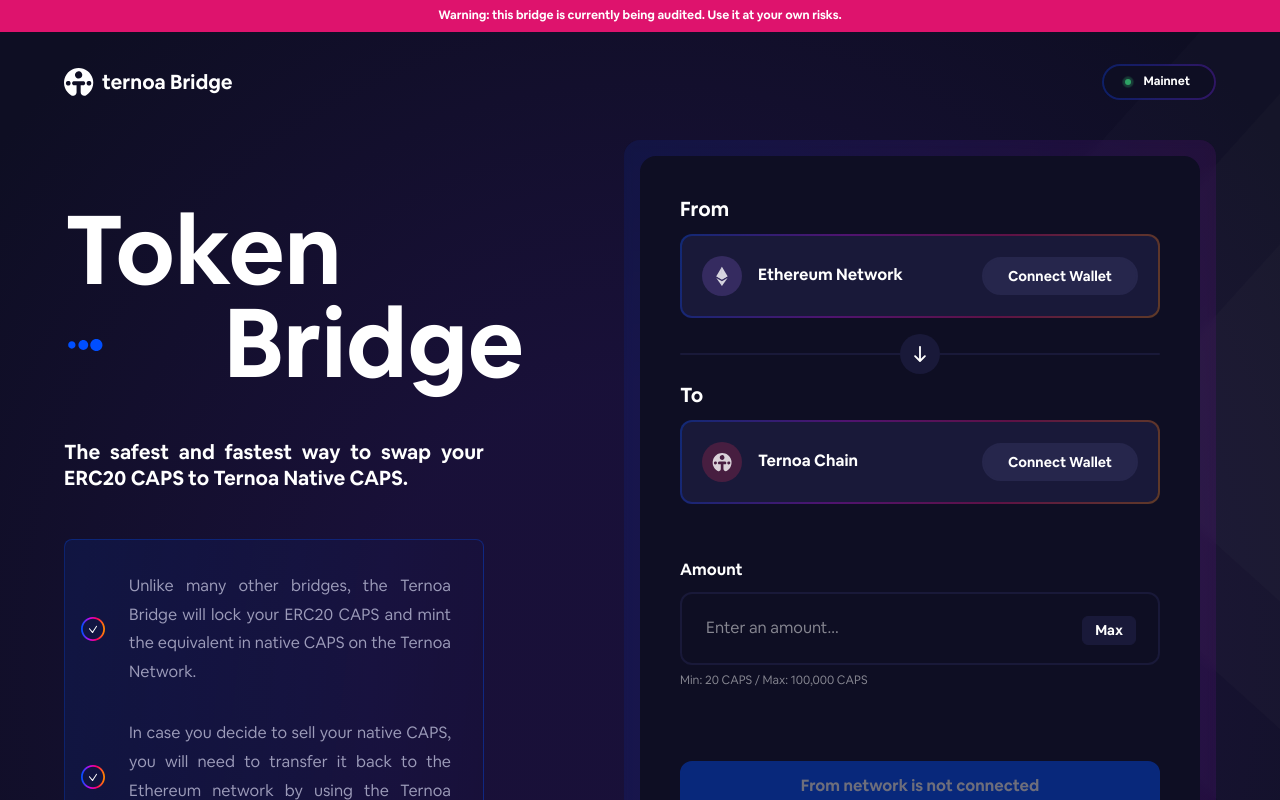
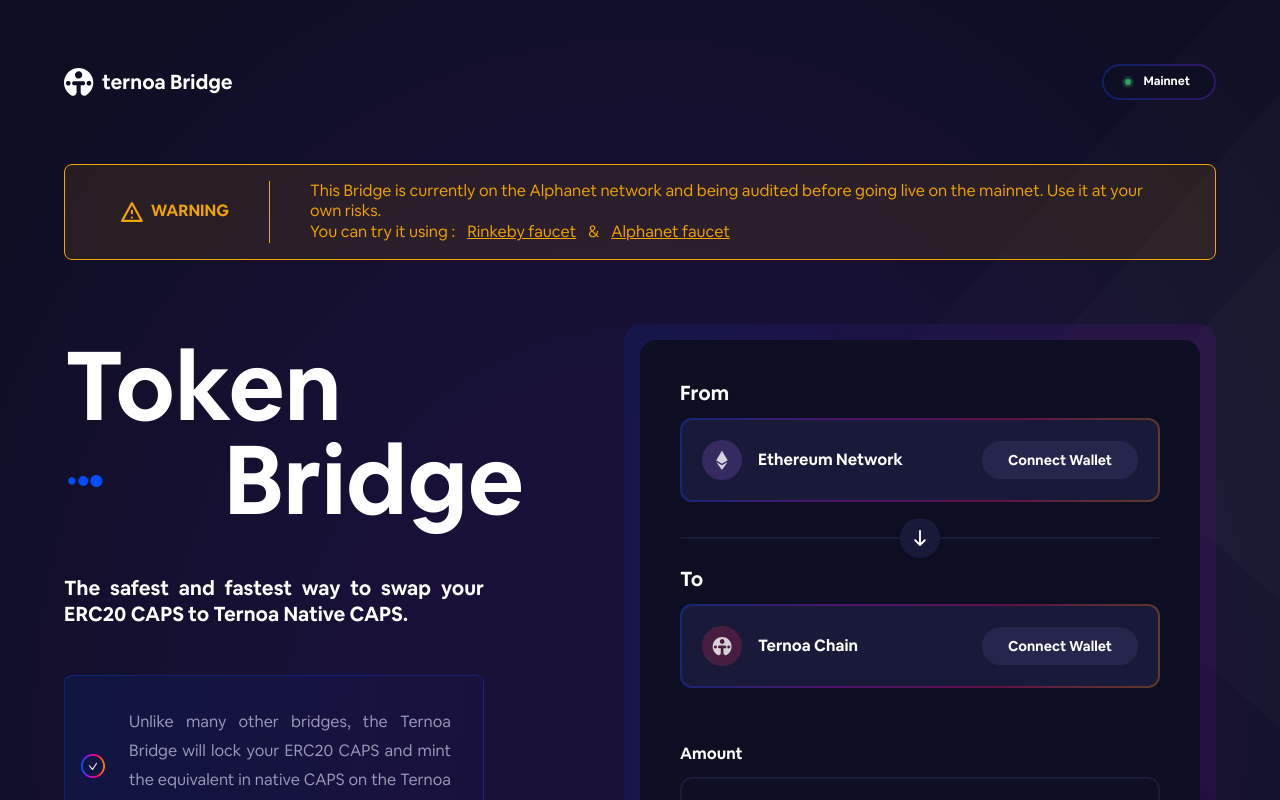
Before and after one commit to capsule-corp-ternoa/ternoa-bridge-front, a Next.js app: page / in a window 1280 px wide. Shown: the top 800 px of the page. Built offline with nearby package versions, Linux system fonts and the light colour scheme; no server answers.

Commit message:
feat(Homepage): New disclaimer banner

```diff
--- a/components/base/Header/Header.module.scss
+++ b/components/base/Header/Header.module.scss
@@ -4,7 +4,6 @@
   display: none;
 
   @include lg {
-    padding: 6.4rem 4rem 3.2rem !important;
     display: flex;
     align-items: center;
     justify-content: space-between;
--- a/components/base/MobileHeader/MobileHeader.module.scss
+++ b/components/base/MobileHeader/MobileHeader.module.scss
@@ -4,15 +4,6 @@
   display: flex;
   align-items: center;
   justify-content: space-between;
-  padding: 6.4rem 1.6rem 2.4rem !important;
-
-  @include md {
-    padding: 5.6rem 1.6rem 2.4rem !important;
-  }
-
-  @include md {
-    padding: 5.6rem 4rem 2.4rem !important;
-  }
 
   @include lg {
     display: none;
--- a/components/pages/Homepage/Homepage.module.scss
+++ b/components/pages/Homepage/Homepage.module.scss
@@ -1,4 +1,68 @@
 @import 'style/base.scss';
+
+.rootDisclaimer {
+  padding-top: 2.4rem !important;
+  padding-bottom: 6.4rem;
+
+  .disclaimer {
+    background: rgba(242, 164, 0, 0.1);
+    border: 1px solid #f2a400;
+    border-radius: 0.8rem;
+    width: 100%;
+    display: flex;
+    align-items: center;
+    color: #f2a400;
+    font-size: 1.6rem;
+    padding: 1.6rem;
+
+    .warning {
+      display: none;
+      align-items: center;
+      padding: 0 4rem;
+
+      .warningIcon {
+        height: 2rem;
+        width: auto;
+
+        path {
+          fill: #f2a400;
+        }
+      }
+
+      .warningLabel {
+        font-family: $font-bold;
+        margin-left: 0.8rem;
+      }
+
+      @include lg {
+        display: flex;
+      }
+    }
+
+    .message {
+      display: flex;
+      flex-direction: column;
+      align-items: flex-start;
+      padding: 0 4rem;
+
+      @include lg {
+        border-left: 1px solid #f2a400;
+      }
+
+      .faucetsMessage {
+        > * {
+          &:not(:first-child) {
+            margin-left: 1.2rem;
+          }
+        }
+
+        .faucetLink {
+          text-decoration: underline;
+        }
+      }
+    }
+  }
+}
 
 .root {
   @include lg {
@@ -95,7 +159,6 @@
 }
 
 .body {
-  margin-top: 4.8rem;
   position: relative;
 
   .box {
--- a/components/pages/Homepage/Homepage.tsx
+++ b/components/pages/Homepage/Homepage.tsx
@@ -1,6 +1,7 @@
 import React, { useEffect, useState } from 'react'
 import { useAppDispatch, useAppSelector } from 'redux/hooks'
 
+import Warning from 'assets/svgComponents/Warning'
 import { ErcWalletModal, PolkadotWalletModal } from 'components/base/Modals/WalletModal'
 import Transfer from 'components/base/Transfer'
 import Lottie from 'components/ui/Lottie'
@@ -59,6 +60,27 @@ const Homepage = () => {
 
   return (
     <main className="container">
+      <div className={`wrapper ${styles.rootDisclaimer}`}>
+        <div className={styles.disclaimer}>
+          <div className={styles.warning}>
+            <Warning className={styles.warningIcon} />
+            <div className={styles.warningLabel}>WARNING</div>
+          </div>
+          <div className={styles.message}>
+            <div>This Bridge is currently on the Alphanet network and being audited before going live on the mainnet. Use it at your own risks.</div>
+            <div className={styles.faucetsMessage}>
+              <span>You can try it using :</span>
+              <a className={styles.faucetLink} href="https://rinkebyfaucet.com/" target="_blank" rel="noopener noreferrer" title="Rinkeby faucet">
+                Rinkeby faucet
+              </a>
+              <span>&</span>
+              <a className={styles.faucetLink} href="https://www.ternoa.com/alphanet" target="_blank" rel="noopener noreferrer" title="Alphanet faucet">
+                Alphanet faucet
+              </a>
+            </div>
+          </div>
+        </div>
+      </div>
       <div className={`wrapper ${styles.root}`}>
         <h1 className={styles.mobileTitle}>Token Bridge</h1>
         <p className={styles.mobileDescription}>The safest and fastest way to swap your ERC20 CAPS to Ternoa Native CAPS.</p>
--- a/pages/index.tsx
+++ b/pages/index.tsx
@@ -15,7 +15,6 @@ export default function Home() {
         <meta name="description" content="Ternoa Bridge" />
       </Head>
 
-      <div className="disclaimer">Warning: this bridge is currently being audited. Use it at your own risks.</div>
       <header className="container">
         <Header />
         <MobileHeader />
--- a/style/_layout.scss
+++ b/style/_layout.scss
@@ -197,25 +197,3 @@ button {
     max-width: 1440px;
   }
 }
-
-.disclaimer {
-  width: 100%;
-  height: 4rem;
-  background: $color-danger300;
-  display: flex;
-  align-items: center;
-  justify-content: center;
-  color: $color-contrast;
-  font-family: $font-bold;
-  font-size: 1.2rem;
-  position: fixed;
-  top: 0;
-  left: 0;
-  z-index: 100;
-  text-align: center;
-  padding: 0 1.6rem;
-
-  @include sm {
-    height: 3.2rem;
-  }
-}
```
